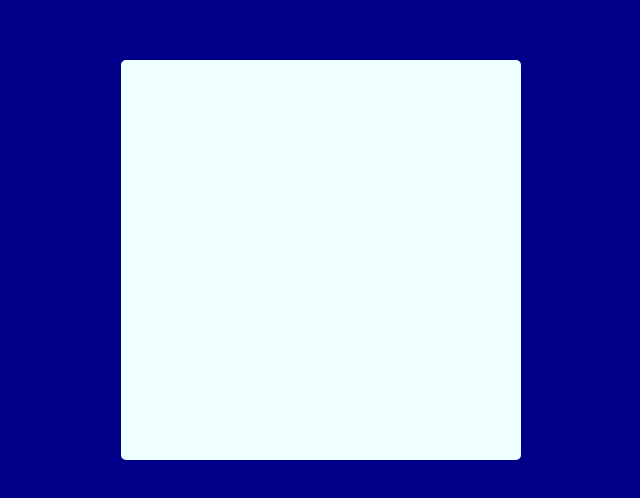
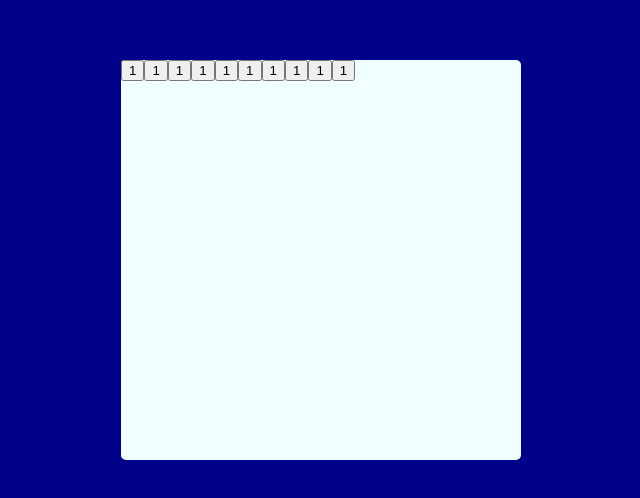
Before and after one commit to hddgpp/Tenzies-Game, a React (Vite) app in the folder Tenzies/: page / in a window 1280 px wide. Shown: the part 140-638 px from the top of the page, without its empty margins (319-959 px from the left). Built offline with nearby package versions, Linux system fonts and the light colour scheme.

Commit message:
creating the random number btn logic

```diff
--- a/Tenzies/src/components/Main/Main.jsx
+++ b/Tenzies/src/components/Main/Main.jsx
@@ -2,9 +2,27 @@ import React from 'react'
 import './Main.css'
 
 export default function Main() {
-    return(
-        <main>
+  const [nums, setNums] = React.useState(
+    Array(10).fill(1) // start all at 1
+  )
 
-        </main>
-    )
+  function randomNum(index) {
+    setNums(prev => {
+      const newNums = [...prev]
+      newNums[index] = Math.floor(Math.random() * 6) + 1
+      return newNums
+    })
+  }
+
+  return (
+    <main>
+      <div className='number-c'>
+        {nums.map((num, i) => (
+          <button key={i} className='btn' onClick={() => randomNum(i)}>
+            {num}
+          </button>
+        ))}
+      </div>
+    </main>
+  )
 }
```
